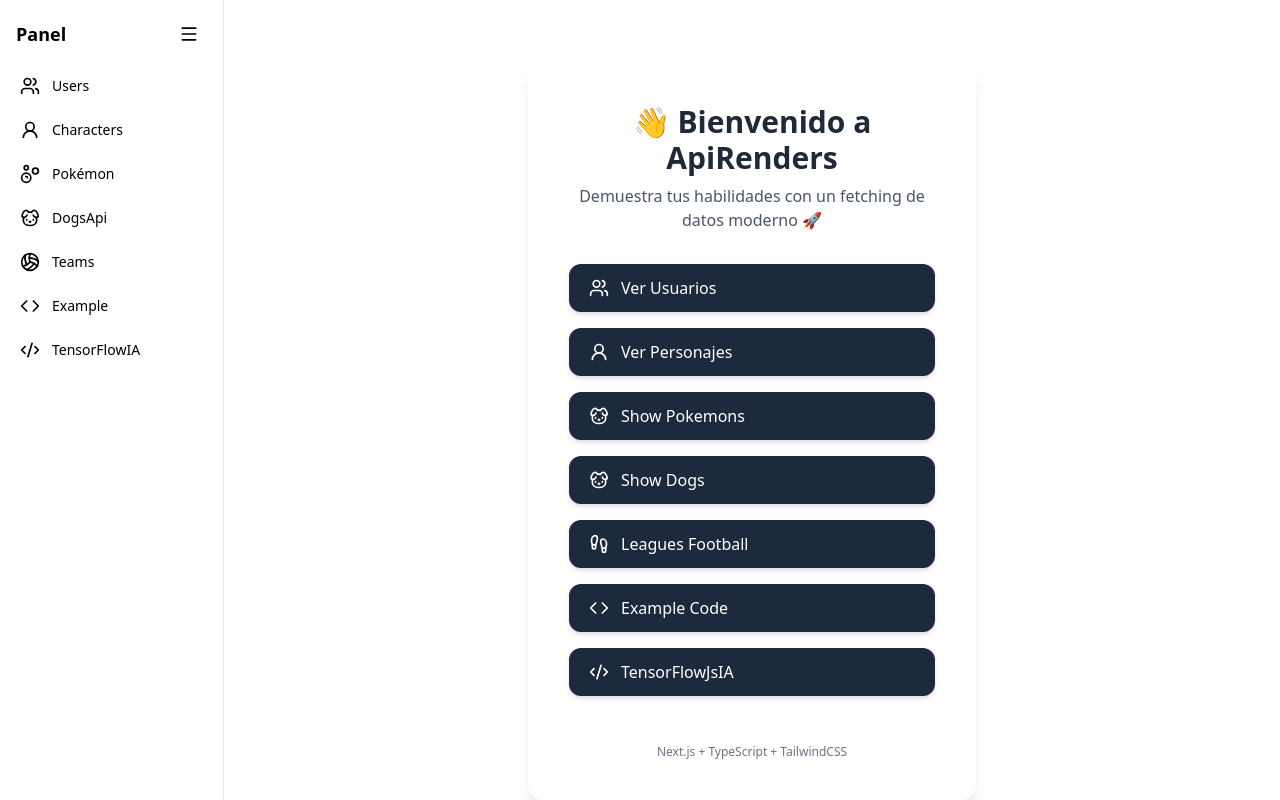
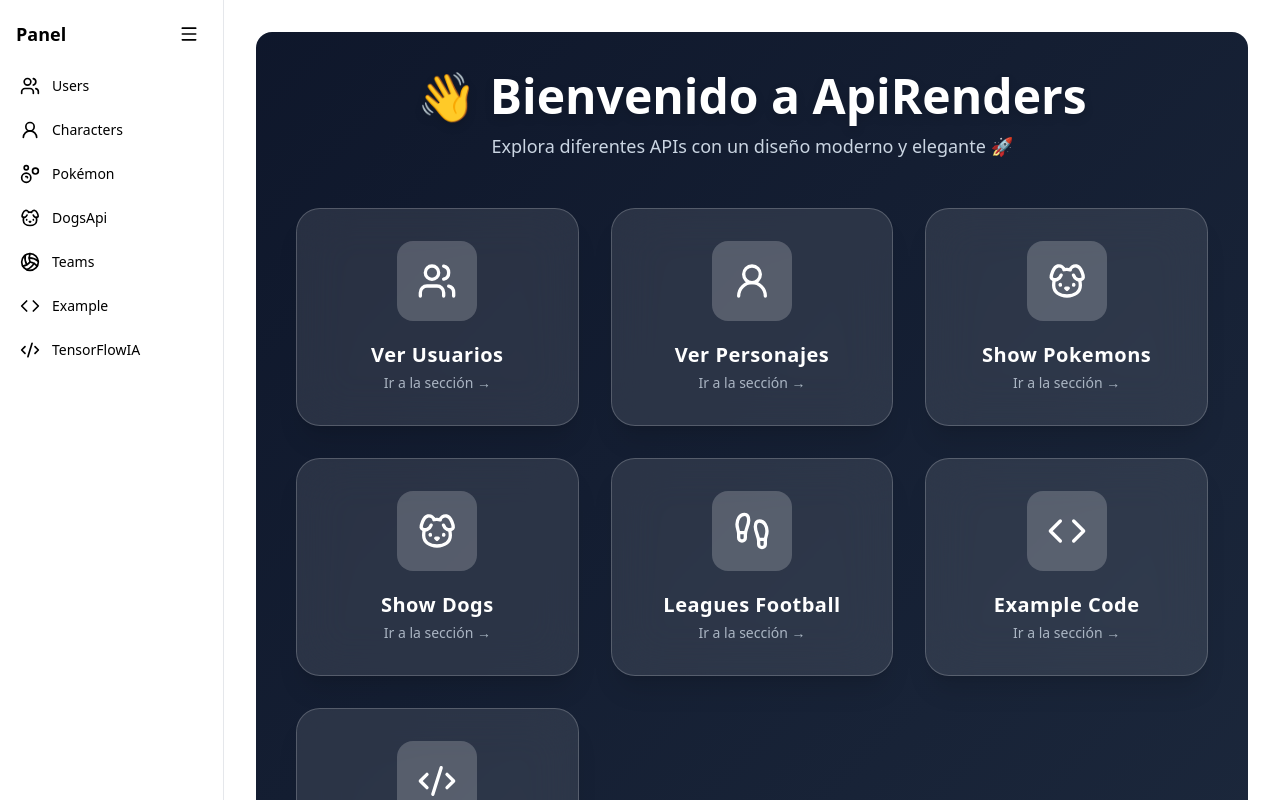
Before and after one commit to juanchoalcoba/apirenders, a Next.js app: page / in a window 1280 px wide. Shown: the top 800 px of the page. Built offline with nearby package versions, Linux system fonts and the light colour scheme.

Commit message:
fixing error building

```diff
--- a/app/page.tsx
+++ b/app/page.tsx
@@ -1,8 +1,8 @@
+"use client";
+
 import Link from "next/link";
 import { Users, UserRound, Dog, Code, Footprints, Code2 } from "lucide-react";
 import { RouteItem } from "./types/types";
-
-
 
 const routes: RouteItem[] = [
   { href: "/users", label: "Ver Usuarios", icon: Users },
@@ -16,36 +16,70 @@ const routes: RouteItem[] = [
 
 export default function Home() {
   return (
-    <div className="min-h-screen flex items-center justify-center p-6">
-      <main className="bg-white/70 backdrop-blur-lg border border-white/40 shadow-lg rounded-2xl p-10 flex flex-col items-center gap-8 w-full max-w-md transition-all">
-        {/* Título principal */}
-        <div className="text-center">
-          <h1 className="text-3xl font-bold text-gray-800 mb-2">
+    <div className="min-h-screen rounded-2xl  w-full p-10 bg-gradient-to-br from-slate-900 to-slate-800 flex flex-col items-center">
+      {/* Header */}
+      <div className="text-center mb-12 ">
+        <h1 className="text-4xl md:text-5xl font-extrabold text-white drop-shadow-lg">
           👋 Bienvenido a ApiRenders
         </h1>
-          <p className="text-gray-600">
-            Demuestra tus habilidades con un fetching de datos moderno 🚀
+        <p className="text-slate-300 mt-3 text-lg">
+          Explora diferentes APIs con un diseño moderno y elegante 🚀
         </p>
       </div>
 
-        {/* Links a rutas - generados dinámicamente */}
-        <div className="flex flex-col gap-4 w-full">
+      {/* GRID DE TARJETAS */}
+      <div
+        className="
+          grid
+          grid-cols-1
+          sm:grid-cols-2
+          lg:grid-cols-3
+          gap-8
+          w-full
+          max-w-6xl
+        "
+      >
         {routes.map(({ href, label, icon: Icon }) => (
           <Link
             key={href}
             href={href}
-              className="flex items-center gap-3 px-5 py-3 rounded-xl bg-slate-800 text-white hover:bg-slate-700 transition-all shadow-md hover:shadow-lg"
+            className="
+              group
+              bg-white/10
+              backdrop-blur-xl
+              border border-white/20
+              p-8
+              rounded-3xl
+              shadow-xl
+              hover:shadow-2xl
+              hover:bg-white/20
+              transition-all
+              flex
+              flex-col
+              items-center
+              text-center
+            "
           >
-              <Icon size={20} />
-              <span>{label}</span>
+            {/* Icono grande */}
+            <div className="bg-white/20 p-5 rounded-2xl mb-5 group-hover:bg-white/30 transition">
+              <Icon size={40} className="text-white" />
+            </div>
+
+            {/* Texto */}
+            <h2 className="text-xl font-semibold text-white tracking-wide mb-1">
+              {label}
+            </h2>
+            <p className="text-sm text-slate-300 opacity-80">
+              Ir a la sección →
+            </p>
           </Link>
         ))}
       </div>
-        {/* Footer mini */}
-        <p className="text-xs text-gray-500 mt-4">
-          Next.js + TypeScript + TailwindCSS
+
+      {/* Footer */}
+      <p className="text-xs text-slate-400 mt-14">
+        Next.js • TypeScript • TailwindCSS
       </p>
-      </main>
     </div>
   );
 }
```
Lines whose indentation alone changed are shown as unchanged.
